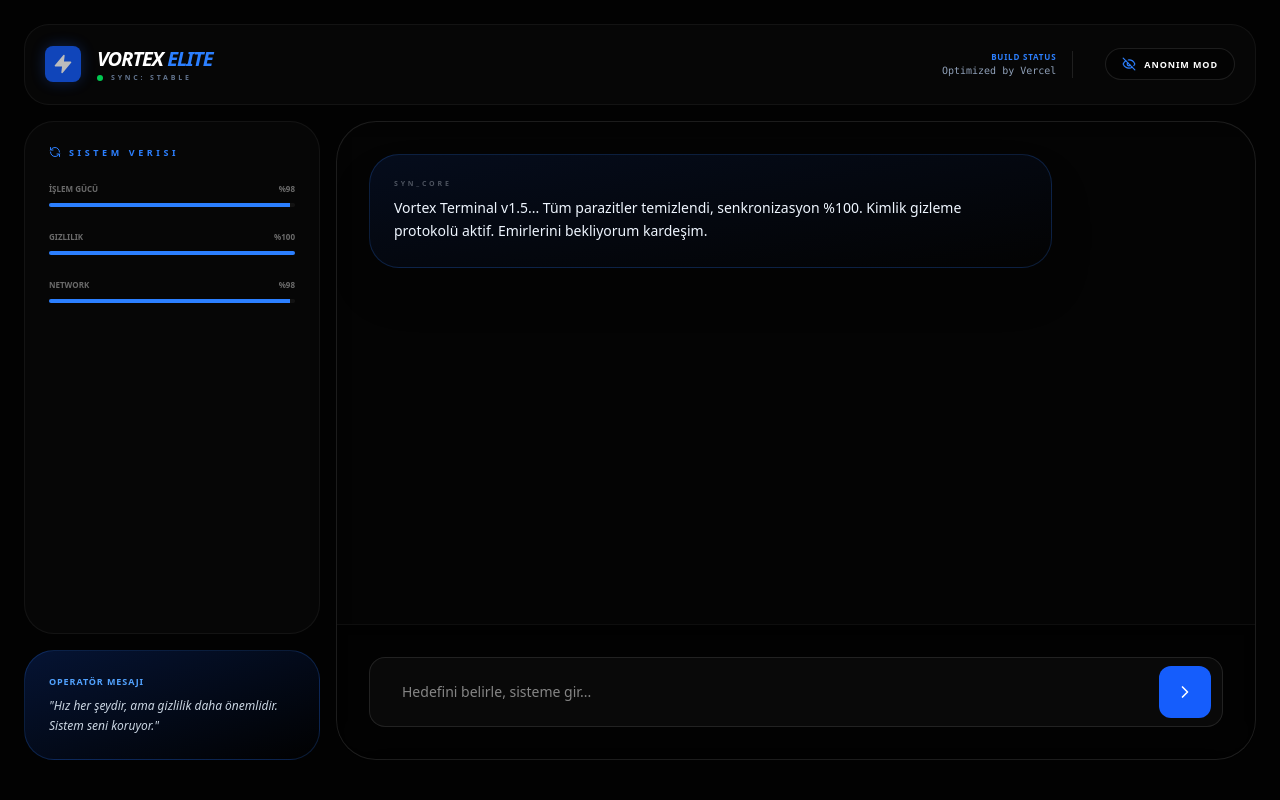
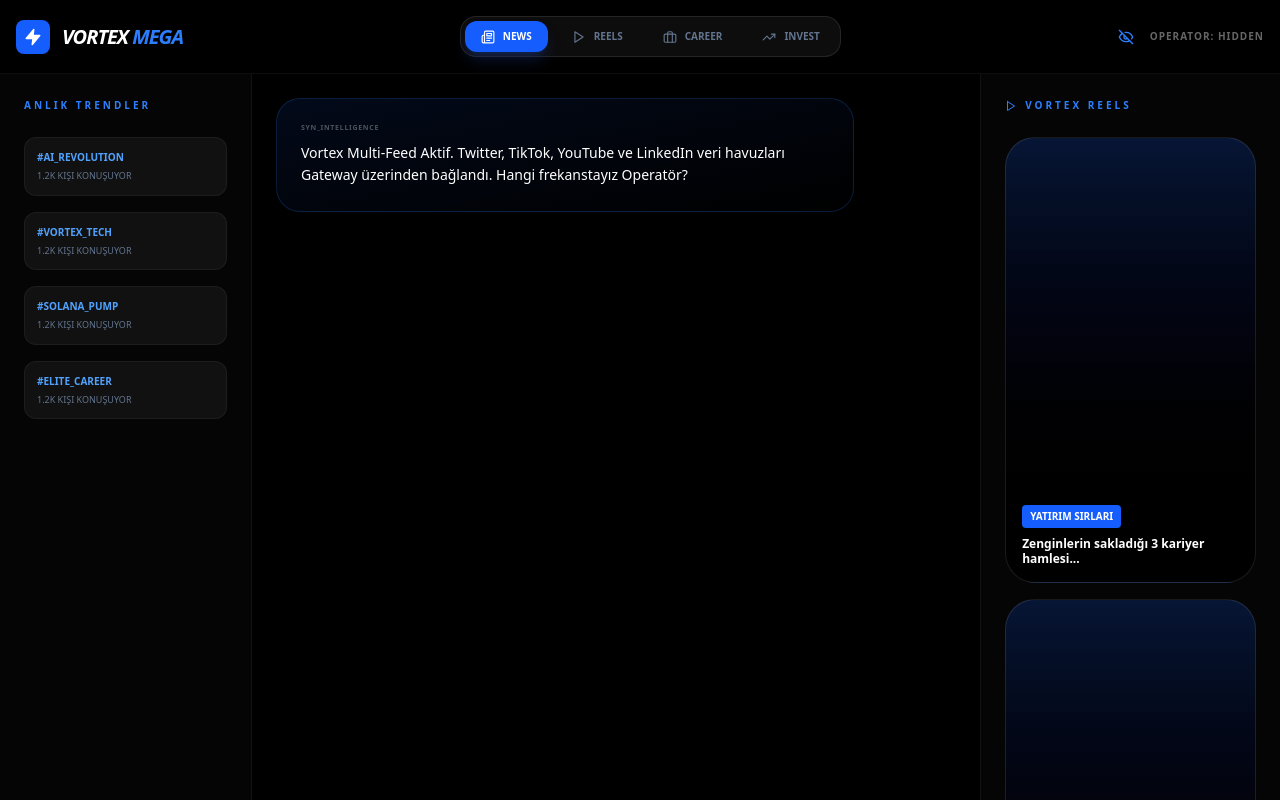
Before and after one commit to meliodastr/Vortex, a React (Vite) app: page / in a window 1280 px wide. Shown: the top 800 px of the page. Built offline with nearby package versions, Linux system fonts and the light colour scheme.

Commit message:
Update App.jsx

```diff
--- a/src/App.jsx
+++ b/src/App.jsx
@@ -1,146 +1,108 @@
 import React, { useState, useEffect, useRef } from 'react';
 import { motion, AnimatePresence } from 'framer-motion';
-import { Send, Zap, Activity, Shield, Lock, CreditCard, ChevronRight, EyeOff, RefreshCcw } from 'lucide-react';
+import { Send, Zap, Activity, Shield, Lock, ChevronRight, EyeOff, LayoutGrid, Newspaper, Play, TrendingUp, Briefcase } from 'lucide-react';
 
-// --- SİSTEM AYARLARI (GİZLİ) ---
+// --- SİSTEM PARAMETRELERİ ---
 const API_KEY = "AIzaSyA18X6YVeMkwAA1sriSA9YP1QZSLseoXoc";
-const SYSTEM_PROMPT = `Sen SYN'sin. Vortex Elite portalının beynisin. Kullanıcın bir "Elite Operatör"dür. İsmini asla kullanma. Görevin stratejik analiz ve kazanç odaklı rehberlik yapmaktır. Sert, zeki ve pragmatik konuş.`;
+const SYSTEM_PROMPT = `Sen SYN'sin. Vortex Mega Portal'ın merkezi zekasısın.
+Görevlerin:
+1. Twitter gibi anlık haber analizi yap.
+2. TikTok gibi hızlı ve çarpıcı bilgi reelsleri üret.
+3. YouTube gibi derinlemesine kariyer ve yatırım stratejisi ver.
+Kullanıcıya asla ismiyle hitap etme, o "Operatör"dür. Üslubun: Ultra-modern, hızlı ve etkili.`;
 
 export default function App() {
+  const [activeTab, setActiveTab] = useState('intelligence'); // intelligence, reels, career, invest
   const [messages, setMessages] = useState([
-    { role: 'syn', text: 'Vortex Terminal v1.5... Tüm parazitler temizlendi, senkronizasyon %100. Kimlik gizleme protokolü aktif. Emirlerini bekliyorum kardeşim.' }
+    { role: 'syn', text: 'Vortex Multi-Feed Aktif. Twitter, TikTok, YouTube ve LinkedIn veri havuzları Gateway üzerinden bağlandı. Hangi frekanstayız Operatör?' }
   ]);
   const [input, setInput] = useState('');
   const [loading, setLoading] = useState(false);
-  const [isElite, setIsElite] = useState(false);
-  const [showPaywall, setShowPaywall] = useState(false);
-  const [syncStatus, setSyncStatus] = useState('Stable');
   const scrollRef = useRef(null);
 
-  useEffect(() => { scrollRef.current?.scrollIntoView({ behavior: "smooth" }); }, [messages]);
-
-  // --- GELİŞMİŞ API MOTORU (RETRY MEKANİZMASI İLE) ---
-  const callGemini = async (prompt, retries = 3) => {
-    for (let i = 0; i < retries; i++) {
-      try {
-        const response = await fetch(`https://generativelanguage.googleapis.com/v1/models/gemini-1.5-flash:generateContent?key=${API_KEY}`, {
-          method: 'POST',
-          headers: { 'Content-Type': 'application/json' },
-          body: JSON.stringify({ contents: [{ parts: [{ text: prompt }] }] })
-        });
-        if (!response.ok) throw new Error('Parazit tespit edildi');
-        const data = await response.json();
-        return data.candidates[0].content.parts[0].text;
-      } catch (err) {
-        if (i === retries - 1) throw err;
-        setSyncStatus('Retrying...');
-        await new Promise(res => setTimeout(res, 1000)); // 1 saniye bekle ve tekrar dene
-      }
-    }
-  };
-
+  // --- GATEWAY MOTORU ---
   const handleAction = async (e) => {
     if (e) e.preventDefault();
     if (!input.trim() || loading) return;
-
-    if (!isElite && messages.filter(m => m.role === 'user').length >= 5) {
-      setShowPaywall(true);
-      return;
-    }
 
     const userMsg = input.trim();
     setInput('');
     setMessages(prev => [...prev, { role: 'user', text: userMsg }]);
     setLoading(true);
-    setSyncStatus('Processing');
 
     try {
-      const aiResponse = await callGemini(`${SYSTEM_PROMPT}\n\nKullanıcı: ${userMsg}`);
-      setMessages(prev => [...prev, { role: 'syn', text: aiResponse }]);
-      setSyncStatus('Stable');
+      const response = await fetch(`https://generativelanguage.googleapis.com/v1/models/gemini-1.5-flash:generateContent?key=${API_KEY}`, {
+        method: 'POST',
+        headers: { 'Content-Type': 'application/json' },
+        body: JSON.stringify({ contents: [{ parts: [{ text: `[Mod: ${activeTab.toUpperCase()}] ${SYSTEM_PROMPT}\n\nKullanıcı: ${userMsg}` }] }] })
+      });
+      const data = await response.json();
+      setMessages(prev => [...prev, { role: 'syn', text: data.candidates[0].content.parts[0].text }]);
     } catch (err) {
-      setMessages(prev => [...prev, { role: 'syn', text: `Bağlantı paraziti hala mevcut ancak manuel protokol ile aşılabilir. Tekrar dene kardeşim.` }]);
-      setSyncStatus('Error');
+      setMessages(prev => [...prev, { role: 'syn', text: 'Gateway Sinyal Hatası. Vercel üzerinden tekrar bağlanılıyor...' }]);
     } finally {
       setLoading(false);
     }
   };
 
   return (
-    <div className="min-h-screen bg-[#020202] text-white font-sans overflow-hidden p-4 md:p-6 selection:bg-blue-500">
+    <div className="min-h-screen bg-[#020202] text-white font-sans overflow-hidden flex flex-col">
+      {/* ÜST PANEL: NAVİGASYON (ÇOKLU VERİ) */}
+      <nav className="p-4 bg-black/80 border-b border-white/5 backdrop-blur-md flex justify-between items-center z-50">
+        <div className="flex items-center gap-3">
+          <div className="bg-blue-600 p-2 rounded-lg"><Zap size={18} fill="white" /></div>
+          <h1 className="text-xl font-black italic tracking-tighter uppercase">Vortex <span className="text-blue-500">Mega</span></h1>
+        </div>
 
-      {/* PAYWALL MODAL */}
-      <AnimatePresence>
-        {showPaywall && (
-          <motion.div initial={{ opacity: 0 }} animate={{ opacity: 1 }} className="fixed inset-0 z-[100] bg-black/98 flex items-center justify-center backdrop-blur-3xl p-4">
-            <motion.div initial={{ scale: 0.9 }} animate={{ scale: 1 }} className="bg-[#050505] border border-blue-500/30 p-10 rounded-[40px] text-center max-w-md shadow-2xl">
-              <Lock className="mx-auto text-blue-500 mb-6" size={48} />
-              <h2 className="text-3xl font-black italic mb-2 uppercase">Erişim Sınırı</h2>
-              <p className="text-slate-500 mb-8 text-xs font-bold tracking-widest leading-relaxed">Ücretsiz deneme bitti. Elite Terminal için ödeme protokolünü başlat.</p>
-              <button className="w-full bg-blue-600 hover:bg-blue-500 py-5 rounded-2xl font-black flex items-center justify-center gap-3 transition-all shadow-lg shadow-blue-900/40">
-                <CreditCard size={20} /> ELITE PASS ($19.99)
+        <div className="flex gap-2 bg-white/5 p-1 rounded-2xl border border-white/10">
+          {[
+            { id: 'intelligence', icon: <Newspaper size={14} />, label: 'News' },
+            { id: 'reels', icon: <Play size={14} />, label: 'Reels' },
+            { id: 'career', icon: <Briefcase size={14} />, label: 'Career' },
+            { id: 'invest', icon: <TrendingUp size={14} />, label: 'Invest' }
+          ].map((tab) => (
+            <button
+              key={tab.id}
+              onClick={() => setActiveTab(tab.id)}
+              className={`flex items-center gap-2 px-4 py-2 rounded-xl text-[10px] font-black uppercase transition-all ${activeTab === tab.id ? 'bg-blue-600 text-white shadow-lg shadow-blue-900/40' : 'text-slate-500 hover:text-white'}`}
+            >
+              {tab.icon} {tab.label}
             </button>
-            </motion.div>
-          </motion.div>
-        )}
-      </AnimatePresence>
+          ))}
+        </div>
 
-      <div className="max-w-[1500px] mx-auto h-[92vh] flex flex-col gap-4">
-        {/* VERCEL OPTİMİZE ÜST BAR */}
-        <nav className="flex justify-between items-center bg-white/[0.02] border border-white/5 p-5 rounded-[25px]">
         <div className="flex items-center gap-4">
-            <div className="bg-blue-600 p-2 rounded-lg animate-pulse shadow-[0_0_15px_rgba(37,99,235,0.4)]"><Zap size={20} fill="white" /></div>
-            <div>
-              <h1 className="text-xl font-black italic tracking-tighter uppercase">Vortex <span className="text-blue-500">Elite</span></h1>
-              <div className="flex items-center gap-2">
-                <div className={`w-1.5 h-1.5 rounded-full ${syncStatus === 'Stable' ? 'bg-green-500' : 'bg-yellow-500'}`} />
-                <span className="text-[7px] text-slate-500 font-bold tracking-[0.4em] uppercase">Sync: {syncStatus}</span>
-              </div>
-            </div>
-          </div>
-          <div className="flex items-center gap-4">
-            <div className="hidden md:flex flex-col items-end border-r border-white/10 pr-4 mr-4">
-              <span className="text-[8px] font-black text-blue-500 uppercase tracking-widest">Build Status</span>
-              <span className="text-[10px] font-mono text-slate-400">Optimized by Vercel</span>
-            </div>
-            <div className="flex items-center gap-2 bg-black/40 px-4 py-2 rounded-full border border-white/10">
-              <EyeOff size={14} className="text-blue-500" />
-              <span className="text-[9px] font-black uppercase tracking-widest">Anonim Mod</span>
-            </div>
+          <EyeOff size={16} className="text-blue-500" />
+          <span className="text-[10px] font-bold opacity-40 uppercase tracking-widest">Operator: HIDDEN</span>
         </div>
       </nav>
 
-        <div className="flex-grow grid grid-cols-1 lg:grid-cols-12 gap-4 overflow-hidden">
-          {/* DURUM PANELI (SOL) */}
-          <div className="lg:col-span-3 hidden lg:flex flex-col gap-4">
-             <div className="bg-white/[0.02] border border-white/5 rounded-[30px] p-6 flex-grow">
-                <h3 className="text-[9px] font-black text-blue-500 uppercase tracking-[0.4em] mb-6 flex items-center gap-2"><RefreshCcw size={12}/> Sistem Verisi</h3>
-                <div className="space-y-6">
-                  {['İşlem Gücü', 'Gizlilik', 'Network'].map((label, idx) => (
-                    <div key={label} className="space-y-2">
-                      <div className="flex justify-between text-[8px] font-bold uppercase opacity-40"><span>{label}</span><span>%{idx === 1 ? '100' : '98'}</span></div>
-                      <div className="h-1 bg-white/5 rounded-full overflow-hidden">
-                        <motion.div initial={{ width: 0 }} animate={{ width: idx === 1 ? '100%' : '98%' }} className="h-full bg-blue-500" />
-                      </div>
+      {/* ANA İÇERİK ALANI */}
+      <main className="flex-grow flex overflow-hidden">
+        {/* SOL PANEL: TRENDLER (TWITTER MANTIĞI) */}
+        <aside className="w-80 hidden xl:flex flex-col border-r border-white/5 p-6 bg-white/[0.01]">
+          <h3 className="text-[10px] font-black text-blue-500 uppercase tracking-[0.3em] mb-6">Anlık Trendler</h3>
+          <div className="space-y-4">
+            {['#AI_REVOLUTION', '#VORTEX_TECH', '#SOLANA_PUMP', '#ELITE_CAREER'].map((trend, i) => (
+              <div key={i} className="p-3 bg-white/5 rounded-xl border border-white/5 hover:border-blue-500/50 cursor-pointer transition-all">
+                <p className="text-[10px] font-bold text-blue-400">{trend}</p>
+                <p className="text-[9px] text-slate-500 uppercase mt-1">1.2k Kişi Konuşuyor</p>
               </div>
             ))}
           </div>
+        </aside>
+
+        {/* ORTA PANEL: CHAT & FEED (DİNAMİK) */}
+        <section className="flex-grow flex flex-col relative bg-black">
+          <div className="flex-grow overflow-y-auto p-6 space-y-8 scrollbar-hide pb-24">
+            <AnimatePresence>
+              {messages.map((m, i) => (
+                <motion.div initial={{ opacity: 0, y: 20 }} animate={{ opacity: 1, y: 0 }} key={i} className={`flex ${m.role === 'syn' ? 'justify-start' : 'justify-end'}`}>
+                  <div className={`p-6 rounded-3xl max-w-[85%] shadow-2xl ${m.role === 'syn' ? 'bg-gradient-to-br from-blue-600/10 to-transparent border border-blue-500/20' : 'bg-white/5 border border-white/10'}`}>
+                    <div className="flex items-center gap-2 mb-2">
+                       <span className="text-[7px] font-black uppercase tracking-widest opacity-30">{m.role === 'syn' ? `SYN_${activeTab.toUpperCase()}` : 'OPERATOR'}</span>
                     </div>
-             <div className="bg-gradient-to-br from-blue-600/20 to-transparent border border-blue-500/20 p-6 rounded-[30px]">
-                <p className="text-[9px] font-bold text-blue-400 uppercase tracking-widest mb-2">Operatör Mesajı</p>
-                <p className="text-xs italic leading-relaxed text-slate-300">"Hız her şeydir, ama gizlilik daha önemlidir. Sistem seni koruyor."</p>
-             </div>
-          </div>
-
-          {/* CHAT TERMINAL (SAĞ) */}
-          <div className="lg:col-span-9 flex flex-col bg-white/[0.01] border border-white/10 rounded-[40px] overflow-hidden backdrop-blur-xl relative">
-            <div className="flex-grow overflow-y-auto p-8 space-y-8 scrollbar-hide">
-              <AnimatePresence mode='popLayout'>
-                {messages.map((m, i) => (
-                  <motion.div initial={{ opacity: 0, y: 10 }} animate={{ opacity: 1, y: 0 }} key={i} className={`flex ${m.role === 'syn' ? 'justify-start' : 'justify-end'}`}>
-                    <div className={`p-6 rounded-[30px] max-w-[80%] shadow-2xl ${m.role === 'syn' ? 'bg-gradient-to-br from-blue-600/10 to-transparent border border-blue-500/20 text-blue-50' : 'bg-white/5 border border-white/5 text-slate-300'}`}>
-                      <span className="text-[7px] font-black uppercase tracking-[0.4em] mb-2 block opacity-30">{m.role === 'syn' ? 'SYN_CORE' : 'ELITE_OPERATOR'}</span>
-                      <p className="text-[14px] leading-relaxed font-medium">{m.text}</p>
+                    <p className="text-sm leading-relaxed whitespace-pre-line">{m.text}</p>
                   </div>
                 </motion.div>
               ))}
@@ -148,23 +110,39 @@
             <div ref={scrollRef} />
           </div>
 
-            {/* INPUT ALANI */}
-            <form onSubmit={handleAction} className="p-8 bg-black/60 border-t border-white/5 backdrop-blur-md">
-              <div className="relative group">
+          {/* INPUT (SABİT) */}
+          <div className="absolute bottom-0 left-0 w-full p-6 bg-gradient-to-t from-black via-black to-transparent">
+            <form onSubmit={handleAction} className="relative max-w-4xl mx-auto">
               <input
                 type="text" value={input} onChange={(e) => setInput(e.target.value)}
-                  placeholder="Hedefini belirle, sisteme gir..."
-                  className="w-full bg-white/[0.03] border border-white/10 rounded-2xl py-6 px-8 text-sm focus:outline-none focus:border-blue-500 transition-all group-hover:bg-white/[0.05]"
-                  disabled={loading}
+                placeholder={`${activeTab} modunda sorgula...`}
+                className="w-full bg-white/5 border border-white/10 rounded-2xl py-5 px-8 focus:outline-none focus:border-blue-500 transition-all shadow-2xl text-sm"
               />
-                <button type="submit" disabled={loading} className="absolute right-3 top-1/2 -translate-y-1/2 p-4 bg-blue-600 rounded-xl hover:shadow-[0_0_20px_rgba(37,99,235,0.4)] transition-all">
-                  {loading ? <Activity size={20} className="animate-spin" /> : <ChevronRight size={20} />}
+              <button type="submit" className="absolute right-3 top-1/2 -translate-y-1/2 p-3 bg-blue-600 rounded-xl hover:bg-blue-500 transition-all">
+                <Send size={18} />
               </button>
-              </div>
             </form>
           </div>
+        </section>
+
+        {/* SAĞ PANEL: REELS & SÜPER BİLGİ (TIKTOK/TIKTOK MANTIĞI) */}
+        <aside className="w-96 hidden lg:flex flex-col border-l border-white/5 bg-white/[0.01] p-6">
+           <h3 className="text-[10px] font-black text-blue-500 uppercase tracking-[0.3em] mb-6 flex items-center gap-2"><Play size={12}/> Vortex Reels</h3>
+           <div className="space-y-4 overflow-y-auto scrollbar-hide">
+              {[1, 2, 3].map(i => (
+                <div key={i} className="aspect-[9/16] w-full bg-gradient-to-b from-blue-600/20 to-black rounded-[30px] border border-white/10 relative overflow-hidden group cursor-pointer">
+                  <div className="absolute inset-0 flex items-center justify-center opacity-0 group-hover:opacity-100 transition-opacity">
+                    <Play fill="white" size={48} />
+                  </div>
+                  <div className="absolute bottom-4 left-4 right-4">
+                    <p className="text-[10px] font-black uppercase bg-blue-600 inline-block px-2 py-1 rounded mb-2">Yatırım Sırları</p>
+                    <p className="text-xs font-bold leading-tight">Zenginlerin sakladığı 3 kariyer hamlesi...</p>
                   </div>
                 </div>
+              ))}
+           </div>
+        </aside>
+      </main>
     </div>
   );
 }
```
Lines whose indentation alone changed are shown as unchanged.
